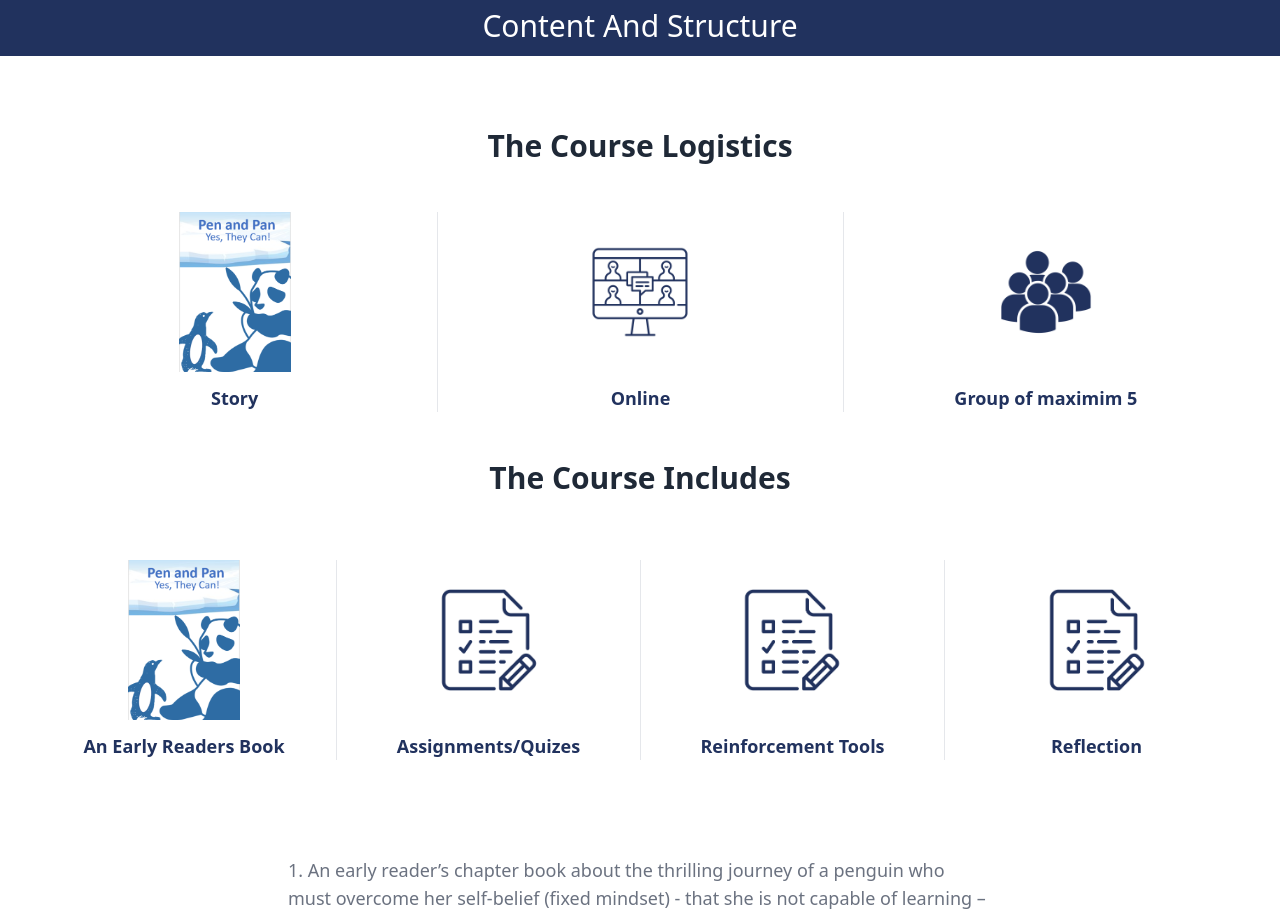
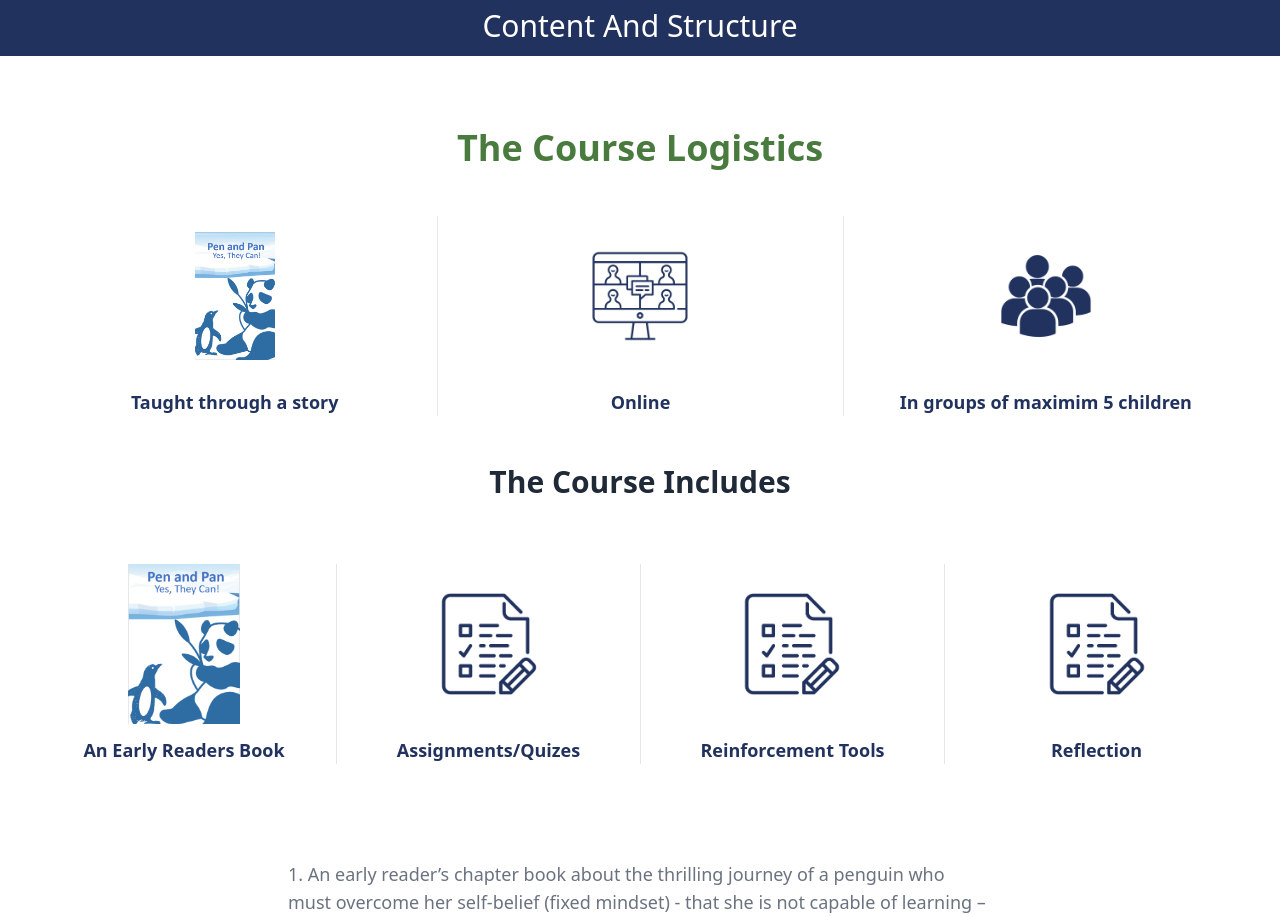
Before and after one commit to vishesh9096/nextjs-gw, a Next.js app: page / in a window 1280 px wide. Shown: the part 2760-3677 px from the top of the page. Built offline with nearby package versions, Linux system fonts and the light colour scheme.

Commit message:
Update CourseDetails.js

```diff
--- a/components/CourseDetails.js
+++ b/components/CourseDetails.js
@@ -9,16 +9,16 @@ function CourseDetails() {
         <h1 className="text-white pt-3 text-lg bg-[#21325E] sm:text-3xl  text-center mb-4 md:mb-6 pb-3"> Content And Structure </h1>
         <div class="bg-white py-6 sm:py-8 lg:py-12">
   <div class="max-w-screen-xl px-4 md:px-8 mx-auto">
-    <h2 class="text-gray-800 text-2xl lg:text-3xl font-bold text-center mb-8 md:mb-12">The Course Logistics</h2>
+    <h2 class="text-[#497A3E] text-3xl  lg:text-4xl font-bold text-center mb-8 md:mb-12">The Course Logistics</h2>
 
     <div class="grid sm:grid-cols-2 lg:grid-cols-3 gap-y-10 sm:gap-y-12 lg:divide-x">
 
     <div class="flex flex-col items-center gap-4 md:gap-6 sm:px-4 lg:px-8">
          <div class="flex flex-col  items-center gap-2 md:gap-3">
           <div class="w-24 md:w-28 h-32 md:h-40 bg-gray-100  overflow-hidden ">
-            <img src="./Icon.png" loading="lazy" alt="Photo by Radu Florin" class="w-full h-full object-cover object-center" />
+            <img src="./Icon.png" loading="lazy" alt="Photo by Radu Florin" class="w-full h-full  bg-white p-4 object-cover object-center" />
           </div>
-            <div class="text-[#21325E] text-lg  font-bold text-center sm:text-left">Story</div>
+            <div class="text-[#21325E] text-lg  font-bold text-center sm:text-left">Taught through a story</div>
         </div>
     </div>
 
@@ -36,7 +36,7 @@ function CourseDetails() {
           <div class="w-24 md:w-28 h-32 md:h-40 bg-gray-100  overflow-hidden ">
             <img src="./group.png" loading="lazy" alt="Photo by Radu Florin" class="w-full h-full object-cover object-center" />
           </div>
-            <div class="text-[#21325E] text-lg  font-bold text-center sm:text-left">Group of maximim 5</div>
+            <div class="text-[#21325E] text-lg  font-bold text-center sm:text-left">In groups of maximim 5 children</div>
         </div>
     </div>
 
```
